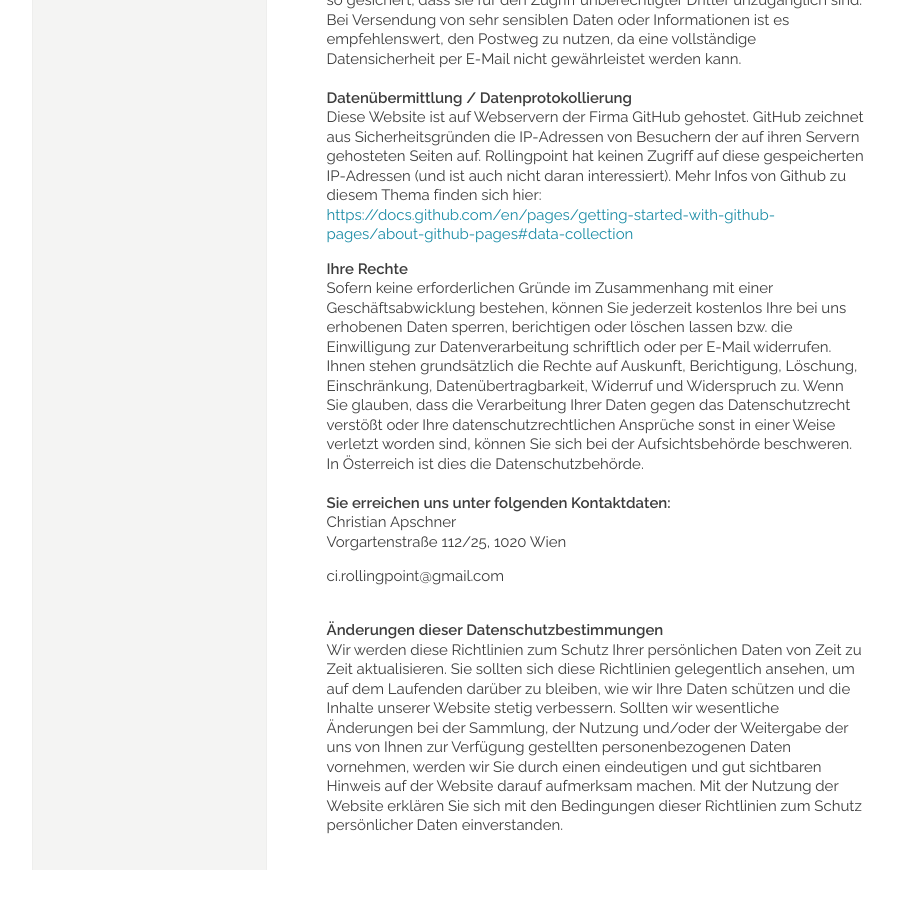
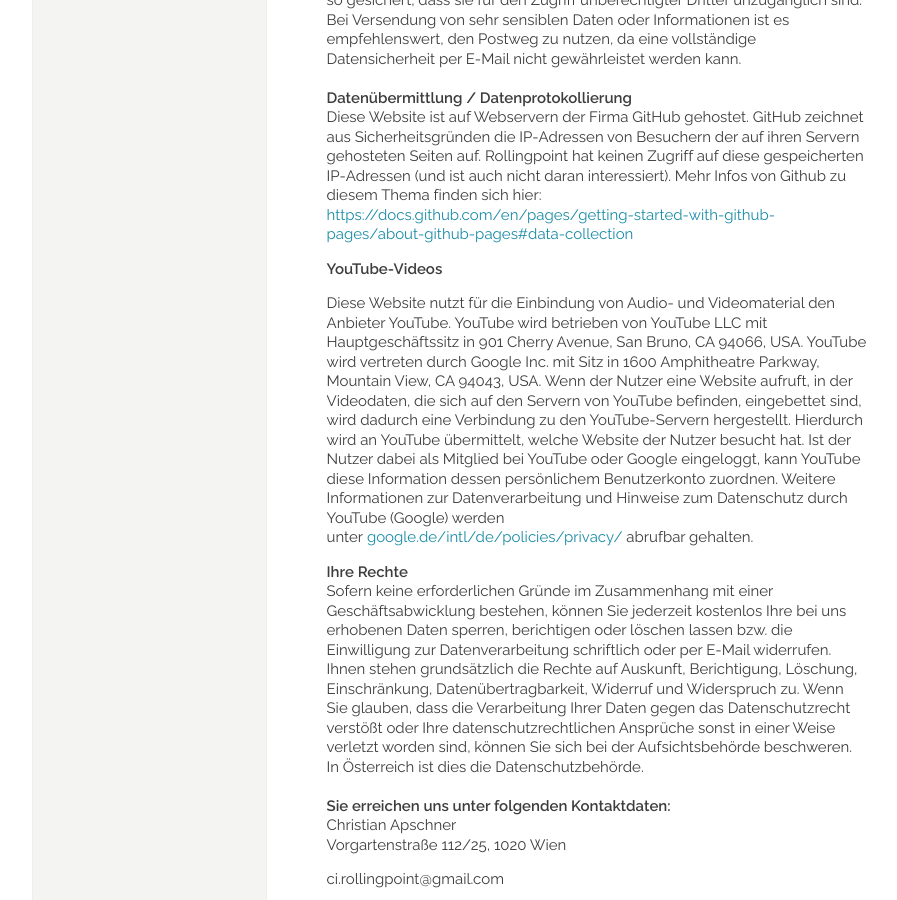
Before and after one commit to manulari/rollingpointat, a Jekyll site: the page built from _pages_de/datenschutz.md, in a window 1280 px wide and 900 px high, scrolled down 1457 px. Shown: the whole window, without its empty margins (152-1049 px from the left). Built offline with Jekyll 4.4.1, drawn with Linux system fonts in a browser that asks for light colours; comment, search, counter and statistics services are not loaded; before the commit the page ends 2327 px from its top, so only the background shows below that.

Commit message:
Update page (de) “datenschutz”

```diff
--- a/_pages_de/datenschutz.md
+++ b/_pages_de/datenschutz.md
@@ -35,6 +35,10 @@ Ihre uns zur Verfügung gestellten persönlichen Daten werden durch Ergreifung a
 Diese Website ist auf Webservern der Firma GitHub gehostet. GitHub zeichnet aus Sicherheitsgründen die IP-Adressen von Besuchern der auf ihren Servern gehosteten Seiten auf. Rollingpoint hat keinen Zugriff auf diese gespeicherten IP-Adressen (und ist auch nicht daran interessiert). Mehr Infos von Github zu diesem Thema finden sich hier:\
 [https://docs.github.com/en/pages/getting-started-with-github-pages/about-github-pages#data-collection](https://deref-gmx.net/mail/client/gmMIE3gVijo/dereferrer/?redirectUrl=https%3A%2F%2Fdocs.github.com%2Fen%2Fpages%2Fgetting-started-with-github-pages%2Fabout-github-pages%23data-collection)
 
+**YouTube-Videos**
+
+Diese Website nutzt für die Einbindung von Audio- und Videomaterial den Anbieter YouTube. YouTube wird betrieben von YouTube LLC mit Hauptgeschäftssitz in 901 Cherry Avenue, San Bruno, CA 94066, USA. YouTube wird vertreten durch Google Inc. mit Sitz in 1600 Amphitheatre Parkway, Mountain View, CA 94043, USA. Wenn der Nutzer eine Website aufruft, in der Videodaten, die sich auf den Servern von YouTube befinden, eingebettet sind, wird dadurch eine Verbindung zu den YouTube-Servern hergestellt. Hierdurch wird an YouTube übermittelt, welche Website der Nutzer besucht hat. Ist der Nutzer dabei als Mitglied bei YouTube oder Google eingeloggt, kann YouTube diese Information dessen persönlichem Benutzerkonto zuordnen. Weitere Informationen zur Datenverarbeitung und Hinweise zum Datenschutz durch YouTube (Google) werden unter [google.de/intl/de/policies/privacy/](http://google.de/intl/de/policies/privacy/) abrufbar gehalten.
+
 **Ihre Rechte**\
 Sofern keine erforderlichen Gründe im Zusammenhang mit einer Geschäftsabwicklung bestehen, können Sie jederzeit kostenlos Ihre bei uns erhobenen Daten sperren, berichtigen oder löschen lassen bzw. die Einwilligung zur Datenverarbeitung schriftlich oder per E-Mail widerrufen.\
 Ihnen stehen grundsätzlich die Rechte auf Auskunft, Berichtigung, Löschung, Einschränkung, Datenübertragbarkeit, Widerruf und Widerspruch zu. Wenn Sie glauben, dass die Verarbeitung Ihrer Daten gegen das Datenschutzrecht verstößt oder Ihre datenschutzrechtlichen Ansprüche sonst in einer Weise verletzt worden sind, können Sie sich bei der Aufsichtsbehörde beschweren. In Österreich ist dies die Datenschutzbehörde. \
```
